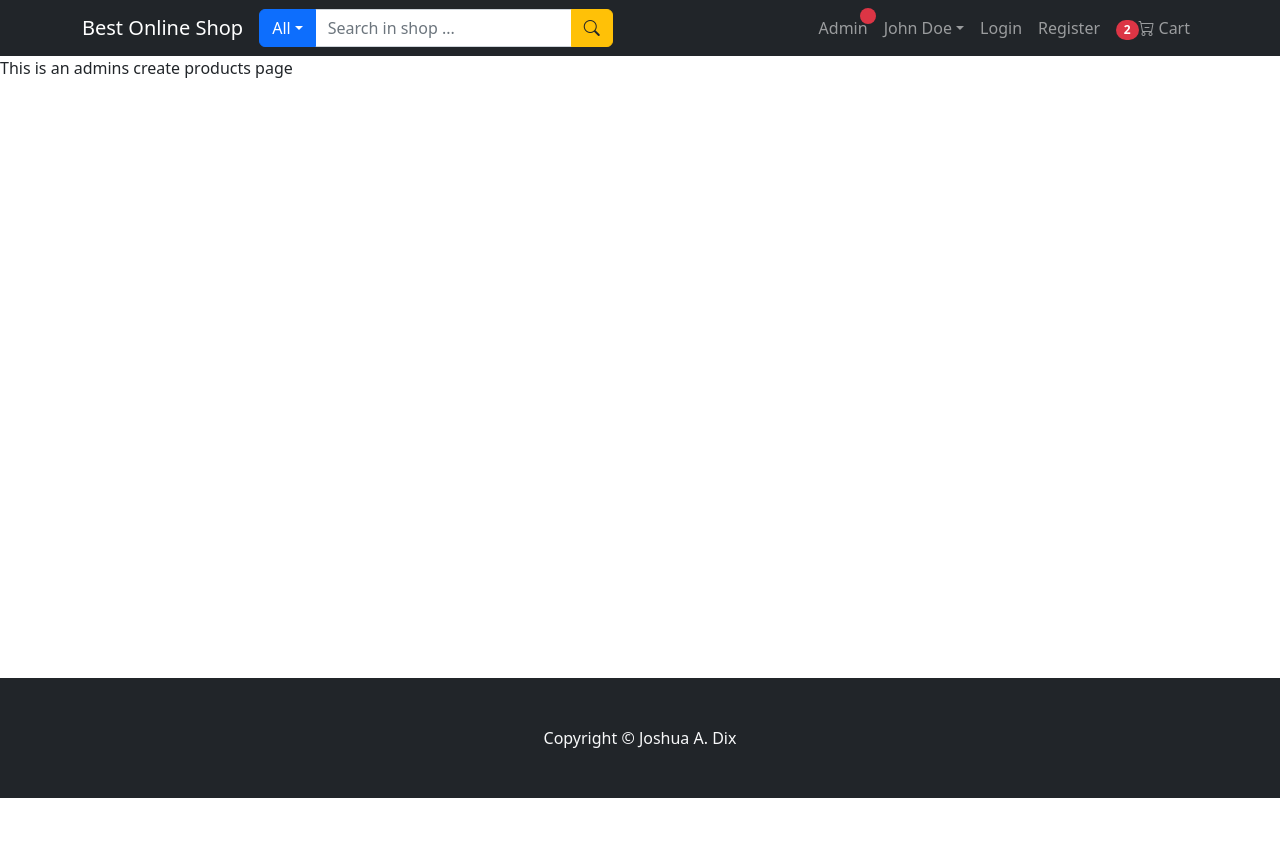
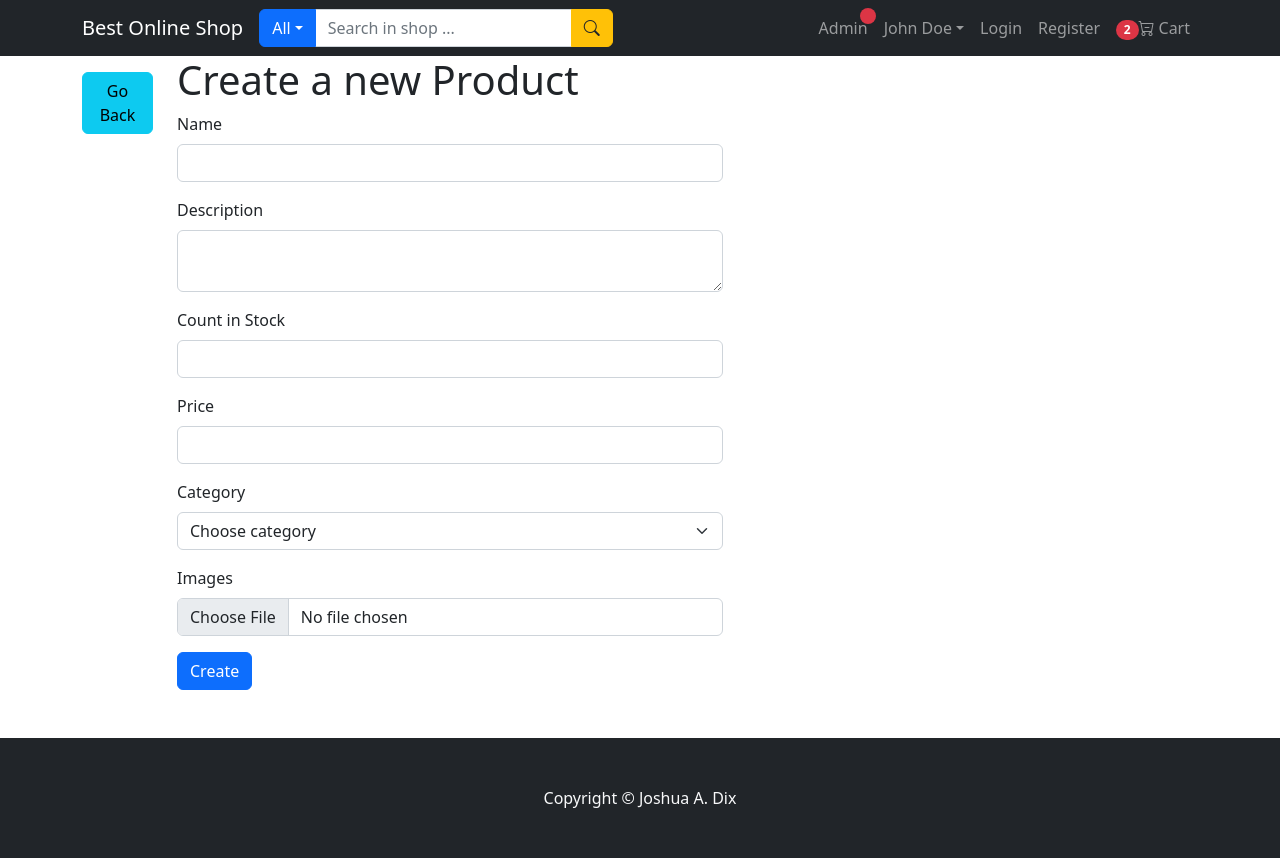
Before and after one commit to Juwdohr/udemy-mern-stack, a React (Create React App) app in the folder frontend/: page /admin/create-new-product in a window 1280 px wide. Before the commit the page ends 800 px from the top, so only its background shows below. Built offline with nearby package versions, Linux system fonts and the light colour scheme.

Commit message:
Prep Admin Create Product Page

```diff
--- a/frontend/src/pages/Admin/AdminCreateProductPage.js
+++ b/frontend/src/pages/Admin/AdminCreateProductPage.js
@@ -1,5 +1,71 @@
+import {
+    Container,
+    Row,
+    Col,
+    Form,
+    Button
+} from 'react-bootstrap'
+import { Link } from 'react-router-dom';
+import { useState } from 'react';
+
 const AdminCreateProductPage = () => {
-    return <p>This is an admins create products page</p>
+    const [validated, setValidated] = useState(false);
+
+    const handleSubmit = (event) => {
+        const form = event.currentTarget;
+        if(form.checkValidity() === false) {
+            event.preventDefault();
+            event.stopPropagation();
+        }
+    }
+
+    return (
+        <Container>
+            <Row class="justify-content-md-center mt-5">
+                <Col md={1}>
+                    <Link to="/admin/products" className="btn btn-info my-3">
+                        Go Back
+                    </Link>
+                </Col>
+                <Col md={6}><h1>Create a new Product</h1>
+                    <Form noValidate validated={validated} onSubmit={handleSubmit}>
+                        <Form.Group className="mb-3" controlId="formBasicName">
+                            <Form.Label>Name</Form.Label>
+                            <Form.Control name="name" required type="text" />
+                        </Form.Group>
+                        <Form.Group className="mb-3" controlId="exampleFrom.ControlTextarea1">
+                            <Form.Label>Description</Form.Label>
+                            <Form.Control name="description" required as="textarea" row={3} />
+                        </Form.Group>
+                        <Form.Group className="mb-3" corntrolId="formBasicCount">
+                            <Form.Label>Count in Stock</Form.Label>
+                            <Form.Control name="count" required type="number" />
+                        </Form.Group>
+                        <Form.Group className="mb-3" corntrolId="formBasicPrice">
+                            <Form.Label>Price</Form.Label>
+                            <Form.Control name="price" required type="text" />
+                        </Form.Group>
+                        <Form.Group className="mb-3" corntrolId="formBasicCategory">
+                            <Form.Label>Category</Form.Label>
+                            <Form.Select required name="category" aria-label="Default select example">
+                                <option value="">Choose category</option>
+                                <option value="1">Laptops</option>
+                                <option value="2">TV</option>
+                                <option value="3">Games</option>
+                            </Form.Select>
+                        </Form.Group>
+                        <Form.Group className="mb-3" corntrolId="formFileMultiple">
+                            <Form.Label>Images</Form.Label>
+                            <Form.Control required name="images" type="file" />
+                        </Form.Group>
+                        <Button variant="primary" type="Submit">
+                            Create
+                        </Button>
+                    </Form>
+                </Col>
+            </Row>
+        </Container>
+    )
 }
 
 export default AdminCreateProductPage;
```
